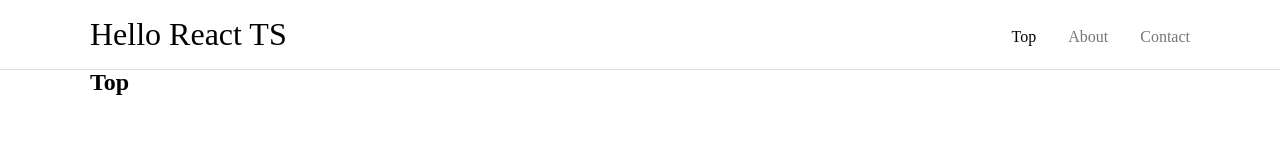
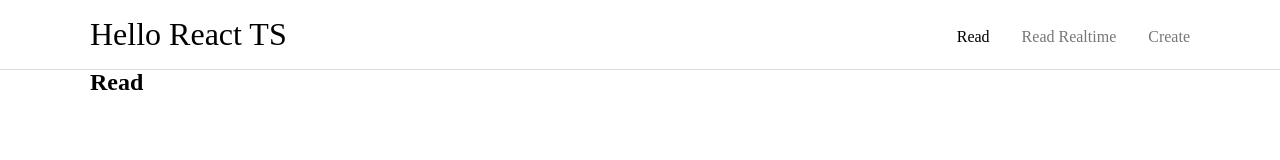
Before and after one commit to FNYukii/HelloTypeScript, a React (Create React App) app: page / in a window 1280 px wide. Shown: the top 160 px of the page. Built offline with nearby package versions, Linux system fonts and the light colour scheme.

Commit message:
feat: ページ構成を変更

```diff
--- a/src/components/Header.tsx
+++ b/src/components/Header.tsx
@@ -9,9 +9,9 @@ function Header() {
         <a href='/' className='logo'>Hello React TS</a>
 
         <ul className='global-nav'>
-          <li><NavLink to='/'>Top</NavLink></li>
-          <li><NavLink to='/about'>About</NavLink></li>
-          <li><NavLink to='/contact'>Contact</NavLink></li>
+          <li><NavLink to='/'>Read</NavLink></li>
+          <li><NavLink to='/read-realtime'>Read Realtime</NavLink></li>
+          <li><NavLink to='/create'>Create</NavLink></li>
         </ul>
 
         <button className='bars-button'>
--- a/src/index.tsx
+++ b/src/index.tsx
@@ -5,9 +5,9 @@ import {BrowserRouter, Route, Routes} from 'react-router-dom'
 import './styles/index.css'
 
 import Header from './components/Header'
-import TopPage from './screens/TopPage'
-import AboutPage from './screens/AboutPage'
-import ContactPage from './screens/ContactPage'
+import ReadScreen from './screens/ReadScreen'
+import ReadRealtimeScreen from './screens/ReadRealtimeScreen'
+import CreateScreen from './screens/CreateScreen'
 import NotFoundPage from './screens/NotFoundPage'
 
 const root = ReactDOM.createRoot(
@@ -18,9 +18,9 @@ root.render(
     <BrowserRouter>
       <Header/>
       <Routes>
-        <Route path='/' element={<TopPage/>}/>
-        <Route path='/about' element={<AboutPage/>}/>
-        <Route path='/contact' element={<ContactPage/>}/>
+        <Route path='/' element={<ReadScreen/>}/>
+        <Route path='/read-realtime' element={<ReadRealtimeScreen/>}/>
+        <Route path='/create' element={<CreateScreen/>}/>
         <Route path='*' element={<NotFoundPage/>}/>
       </Routes>
     </BrowserRouter>
--- a/src/screens/AboutPage.tsx
+++ b/src/screens/CreateScreen.tsx
@@ -1,11 +1,11 @@
-function AboutPage() {
+function CreateScreen() {
   return (
     <main>
       <div className="large-container">
-        <h2>About</h2>
+        <h2>Create</h2>
       </div>
     </main>
   )
 }
 
-export default AboutPage
+export default CreateScreen
--- /dev/null
+++ b/src/screens/ReadRealtimeScreen.tsx
@@ -0,0 +1,11 @@
+function ReadRealtimeScreen() {
+  return (
+    <main>
+      <div className="large-container">
+        <h2>Read Realtime</h2>
+      </div>
+    </main>
+  )
+}
+
+export default ReadRealtimeScreen
--- a/src/screens/ContactPage.tsx
+++ b/src/screens/ReadScreen.tsx
@@ -1,11 +1,11 @@
-function ContactPage() {
+function ReadScreen() {
   return (
     <main>
       <div className="large-container">
-        <h2>Contact</h2>
+        <h2>Read</h2>
       </div>
     </main>
   )
 }
 
-export default ContactPage
+export default ReadScreen
--- a/src/screens/TopPage.tsx
+++ /dev/null
@@ -1,11 +0,0 @@
-function TopPage() {
-  return (
-    <main>
-      <div className="large-container">
-        <h2>Top</h2>
-      </div>
-    </main>
-  )
-}
-
-export default TopPage
```
